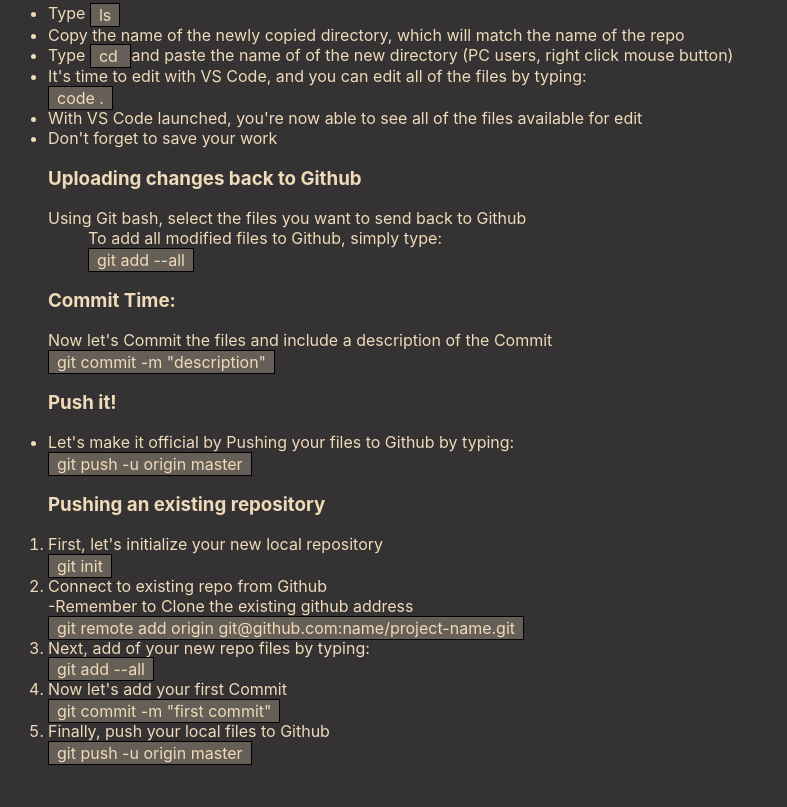
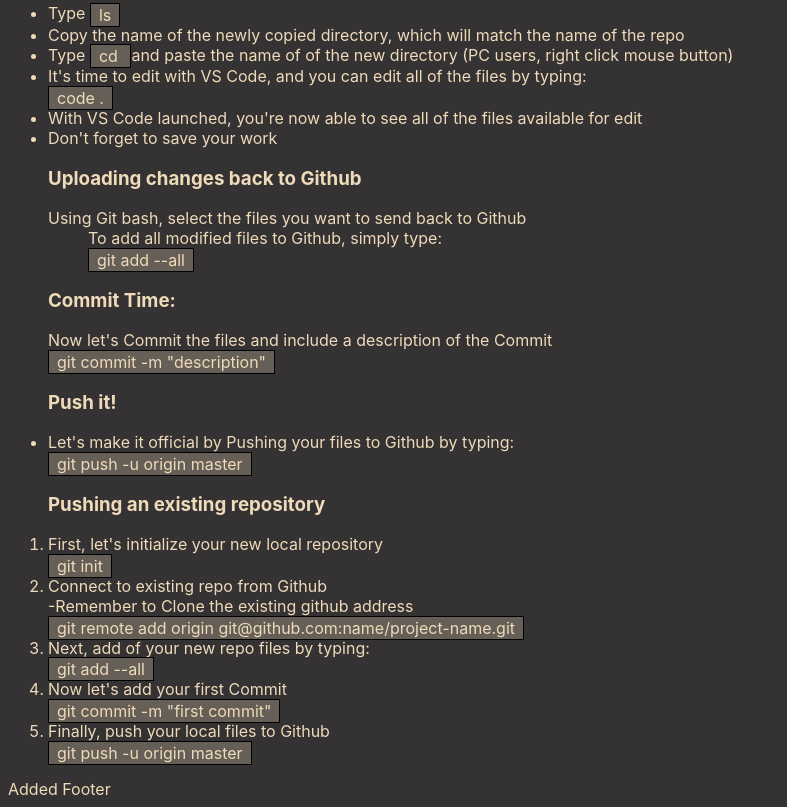
Before and after one commit to Rudy-Menjivar/git-basic, a plain HTML site: page index.html in a window 1280 px wide. Shown: the part 742-1549 px from the top of the page, without its empty margins (0-787 px from the left). Before the commit the page ends 1521 px from the top, so only its background shows below. Drawn offline with Linux system fonts and the light colour scheme.

Commit message:
Added footer

```diff
--- a/index.html
+++ b/index.html
@@ -72,5 +72,7 @@
     <li>Finally, push your local files to Github</li>
     <dt><span class="hcode">git push -u origin master</span></dt>
     </ol>
+
+    <footer>Added Footer</footer>
 </body>
 </html>
```
